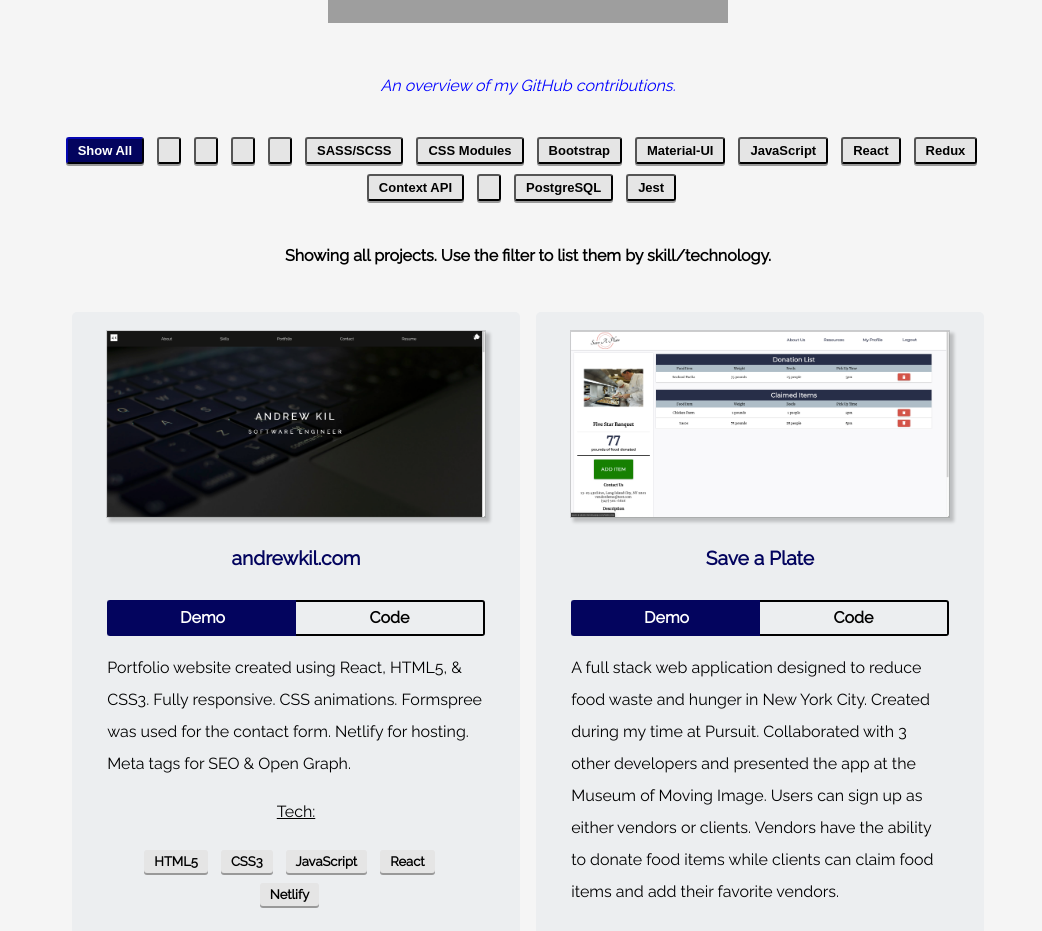
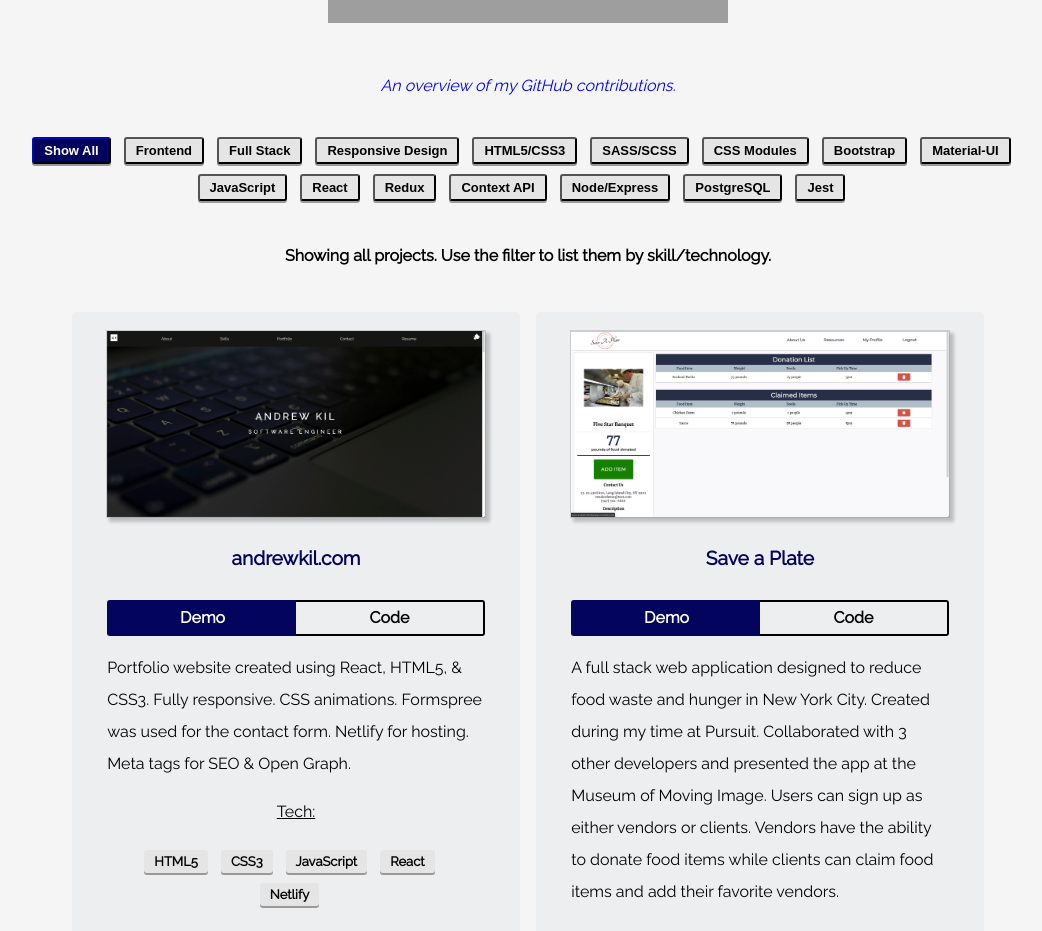
Before and after one commit to Andrew-Kil/andrewkil.com, a React (Create React App) app: page / in a window 1280 px wide. Shown: the part 2380-3311 px from the top of the page, without its empty margins (112-1154 px from the left). Built offline with nearby package versions, Linux system fonts and the light colour scheme; grey boxes are pictures that could not be loaded; some icons are missing.

Commit message:
add/edit constants

```diff
--- a/src/components/Portfolio/constants.js
+++ b/src/components/Portfolio/constants.js
@@ -1,6 +1,7 @@
 export const SHOW_ALL = "Show All";
 export const HTML5 = "HTML5";
 export const CSS3 = "CSS3";
+export const HTML5_CSS3 = "HTML5/CSS3";
 export const CSS_MODULES = "CSS Modules";
 export const SASS_SCSS = "SASS/SCSS";
 export const JAVASCRIPT = "JavaScript";
@@ -10,6 +11,7 @@ export const CONTEXT_API = "Context API";
 export const LOCAL_STORAGE = "Local Storage";
 export const NODE = "Node";
 export const EXPRESS = "Express";
+export const NODE_EXPRESS = "Node/Express";
 export const POSTGRESQL = "PostgreSQL";
 export const JEST = "Jest";
 export const MATERIAL_UI = "Material-UI";
@@ -18,64 +20,85 @@ export const CHART_JS = "Chart.js";
 export const NETLIFY = "Netlify";
 export const HEROKU = "Heroku";
 export const FIREBASE = "Firebase";
+export const FRONTEND = "Frontend";
+export const BACKEND = "Backend";
+export const FULL_STACK = "Full Stack";
+export const RESPONSIVE_DESIGN = "Responsive Design";
 
 export const projectTags = {
-  andrewKil: [SHOW_ALL, HTML5, CSS3, JAVASCRIPT, REACT, NETLIFY],
+  andrewKil: [
+    SHOW_ALL,
+    HTML5_CSS3,
+    JAVASCRIPT,
+    REACT,
+    NETLIFY,
+    FRONTEND,
+    RESPONSIVE_DESIGN,
+  ],
   saveAPlate: [
     SHOW_ALL,
-    HTML5,
-    CSS3,
+    HTML5_CSS3,
     JAVASCRIPT,
     REACT,
     REDUX,
     MATERIAL_UI,
-    NODE,
-    EXPRESS,
+    NODE_EXPRESS,
     POSTGRESQL,
     HEROKU,
+    FULL_STACK,
   ],
   sleepApp: [
     SHOW_ALL,
-    HTML5,
-    CSS3,
+    HTML5_CSS3,
     JAVASCRIPT,
     REACT,
     CONTEXT_API,
     MATERIAL_UI,
-    NODE,
-    EXPRESS,
+    NODE_EXPRESS,
     POSTGRESQL,
     FIREBASE,
+    FULL_STACK,
   ],
   scareTheCrow: [
     SHOW_ALL,
-    HTML5,
-    CSS3,
+    HTML5_CSS3,
     SASS_SCSS,
     JAVASCRIPT,
     REACT,
     LOCAL_STORAGE,
+    FRONTEND,
+    RESPONSIVE_DESIGN,
   ],
   covid19Tracker: [
     SHOW_ALL,
-    HTML5,
-    CSS3,
+    HTML5_CSS3,
     JAVASCRIPT,
     REACT,
     MATERIAL_UI,
     CHART_JS,
+    FRONTEND,
+    RESPONSIVE_DESIGN,
   ],
   connectFour: [
     SHOW_ALL,
-    HTML5,
-    CSS3,
+    HTML5_CSS3,
     CSS_MODULES,
     JAVASCRIPT,
     REACT,
     REDUX,
     BOOTSTRAP,
     JEST,
+    FRONTEND,
+    RESPONSIVE_DESIGN,
   ],
-  blackjack: [SHOW_ALL, HTML5, CSS3, JAVASCRIPT],
-  studyBuddy: [SHOW_ALL, HTML5, CSS3, JAVASCRIPT, REACT, LOCAL_STORAGE],
+  blackjack: [SHOW_ALL, HTML5_CSS3, JAVASCRIPT, FRONTEND],
+  studyBuddy: [
+    SHOW_ALL,
+    HTML5_CSS3,
+    JAVASCRIPT,
+    REACT,
+    LOCAL_STORAGE,
+    FRONTEND,
+    RESPONSIVE_DESIGN,
+  ],
 };
```
